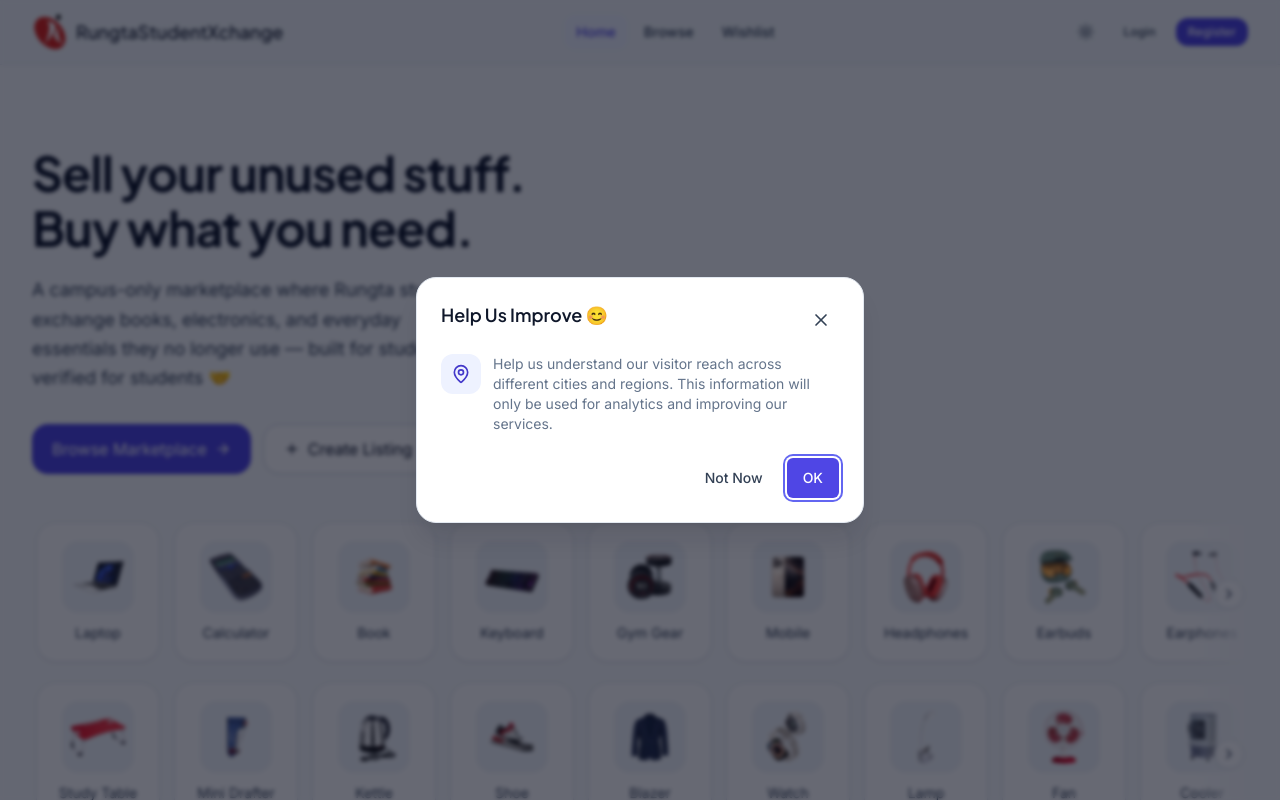
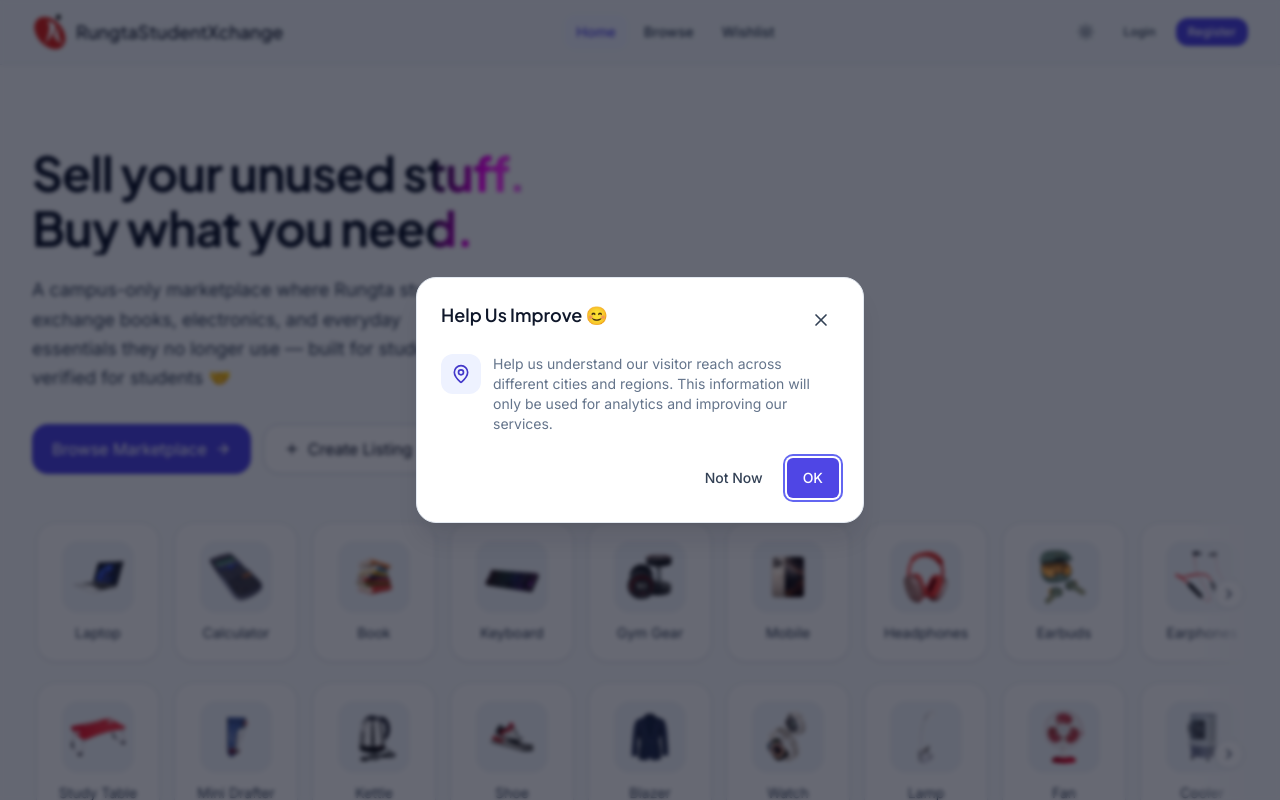
Before and after one commit to MdAdnan098/RungtaStudentXchange, a React (Vite) app in the folder frontend/: page / in a window 1280 px wide. Shown: the top 800 px of the page. Built offline with nearby package versions, Linux system fonts and the light colour scheme; no server answers.

Commit message:
feat: neon sweep hero heading and live relative listing time

```diff
--- a/frontend/src/components/browse/MarketplaceProductCard.jsx
+++ b/frontend/src/components/browse/MarketplaceProductCard.jsx
@@ -2,7 +2,7 @@ import { useState } from "react";
 import { Link } from "react-router-dom";
 import { Heart, BadgeCheck, ImageOff } from "lucide-react";
 import { formatPrice } from "@/utils/formatPrice";
-import { formatRelativeTime } from "@/utils/formatRelativeTime";
+import RelativeTime from "@/components/common/RelativeTime";
 import { CONDITION_BADGE_CLASS } from "@/constants/conditionBadges";
 import { STATUS_BADGE_CLASS, STATUS_LABEL } from "@/constants/statusBadges";
 import { cn } from "@/utils/cn";
@@ -104,7 +104,7 @@ const MarketplaceProductCard = ({ product, isWishlisted, onToggleWishlist, showS
 
         <div className="mt-auto flex items-center justify-between gap-2 border-t border-border pt-1.5 text-[0.65rem] text-text-muted">
           <span className="min-w-0 truncate">{product.seller?.name}</span>
-          <span className="shrink-0">{formatRelativeTime(product.createdAt)}</span>
+          <RelativeTime date={product.createdAt} className="shrink-0" />
         </div>
       </div>
     </div>
--- a/frontend/src/components/browse/ProductCard.jsx
+++ b/frontend/src/components/browse/ProductCard.jsx
@@ -1,7 +1,7 @@
 import { Link } from "react-router-dom";
 import { Heart, BadgeCheck } from "lucide-react";
 import { formatPrice } from "@/utils/formatPrice";
-import { formatRelativeTime } from "@/utils/formatRelativeTime";
+import RelativeTime from "@/components/common/RelativeTime";
 import { CONDITION_BADGE_CLASS } from "@/constants/conditionBadges";
 import { STATUS_BADGE_CLASS, STATUS_LABEL } from "@/constants/statusBadges";
 import { cn } from "@/utils/cn";
@@ -106,7 +106,7 @@ const ProductCard = ({ product, isWishlisted, onToggleWishlist, showStatusBadge
 
         <div className="mt-auto flex items-center justify-between gap-2 border-t border-border pt-1.5 text-[0.65rem] text-text-muted">
           <span className="min-w-0 truncate">{product.seller?.name}</span>
-          <span className="shrink-0">{formatRelativeTime(product.createdAt)}</span>
+          <RelativeTime date={product.createdAt} className="shrink-0" />
         </div>
       </div>
     </div>
--- /dev/null
+++ b/frontend/src/components/common/RelativeTime.jsx
@@ -0,0 +1,42 @@
+import { useEffect, useState } from "react";
+import { formatRelativeTime } from "@/utils/formatRelativeTime";
+
+// One shared timer for every <RelativeTime /> on the page (instead of
+// one interval per card), ticking every 30s so "just now" -> "1 min ago"
+// updates live without a refresh.
+const listeners = new Set();
+let timerId = null;
+
+const subscribe = (fn) => {
+  listeners.add(fn);
+  if (!timerId) {
+    timerId = setInterval(() => {
+      const now = Date.now();
+      listeners.forEach((l) => l(now));
+    }, 30000);
+  }
+  return () => {
+    listeners.delete(fn);
+    if (listeners.size === 0 && timerId) {
+      clearInterval(timerId);
+      timerId = null;
+    }
+  };
+};
+
+const RelativeTime = ({ date, className }) => {
+  const [now, setNow] = useState(() => Date.now());
+
+  useEffect(() => {
+    setNow(Date.now());
+    return subscribe(setNow);
+  }, [date]);
+
+  return (
+    <time dateTime={date} title={date ? new Date(date).toLocaleString() : undefined} className={className}>
+      {formatRelativeTime(date, now)}
+    </time>
+  );
+};
+
+export default RelativeTime;
--- a/frontend/src/components/home/FreshListingCard.jsx
+++ b/frontend/src/components/home/FreshListingCard.jsx
@@ -1,7 +1,7 @@
 import { Link } from "react-router-dom";
 import { Heart, BadgeCheck } from "lucide-react";
 import { formatPrice } from "@/utils/formatPrice";
-import { formatRelativeTime } from "@/utils/formatRelativeTime";
+import RelativeTime from "@/components/common/RelativeTime";
 import { CONDITION_BADGE_CLASS } from "@/constants/conditionBadges";
 import { cn } from "@/utils/cn";
 
@@ -82,7 +82,7 @@ const FreshListingCard = ({ product, isWishlisted, onToggleWishlist }) => {
 
         <div className="mt-auto flex items-center justify-between gap-2 border-t border-border pt-1.5 text-[0.65rem] text-text-muted">
           <span className="min-w-0 truncate">{product.seller?.name}</span>
-          <span className="shrink-0">{formatRelativeTime(product.createdAt)}</span>
+          <RelativeTime date={product.createdAt} className="shrink-0" />
         </div>
       </div>
     </div>
--- a/frontend/src/components/home/HeroSection.jsx
+++ b/frontend/src/components/home/HeroSection.jsx
@@ -19,7 +19,7 @@ const HeroSection = () => {
           <div className="max-w-xl">
             <h1
               id="hero-heading"
-              className="text-balance text-h1 sm:text-display-2"
+              className="neon-sweep-text text-balance text-h1 sm:text-display-2"
             >
               Sell your unused stuff. Buy what you need.
             </h1>
--- a/frontend/src/components/product/ProductInfoPanel.jsx
+++ b/frontend/src/components/product/ProductInfoPanel.jsx
@@ -1,6 +1,6 @@
 import { Clock, MapPin } from "lucide-react";
 import { formatPrice } from "@/utils/formatPrice";
-import { formatRelativeTime } from "@/utils/formatRelativeTime";
+import RelativeTime from "@/components/common/RelativeTime";
 import { CONDITION_BADGE_CLASS } from "@/constants/conditionBadges";
 
 // Product.status ("active" | "sold" | "removed") is the closest thing
@@ -38,7 +38,7 @@ const ProductInfoPanel = ({ product, children }) => {
       <p className="flex flex-wrap items-center gap-x-3 gap-y-1 text-caption text-text-muted">
         <span className="inline-flex items-center gap-1">
           <Clock className="h-3.5 w-3.5" aria-hidden="true" />
-          Posted {formatRelativeTime(product.createdAt)}
+          Posted <RelativeTime date={product.createdAt} />
         </span>
         {product.location && (
           <span className="inline-flex items-center gap-1">
--- a/frontend/src/styles/index.css
+++ b/frontend/src/styles/index.css
@@ -385,6 +385,50 @@
   }
 }
 
+/* ---- Neon light sweep text (hero heading) ---------------------------------
+   Pink -> cyan -> blue band of light starts at the left edge, glides across
+   the text and exits on the right, then rises again from the left.
+   Colours match the community guidelines neon border, just brighter. */
+.neon-sweep-text {
+  --neon-base: rgb(var(--color-text));
+  color: transparent;
+  -webkit-text-fill-color: transparent;
+  background-image:
+    linear-gradient(
+      100deg,
+      transparent 0%,
+      #ff00ff 20%,
+      #ff66ff 32%,
+      #00ffff 50%,
+      #33aaff 68%,
+      #0080ff 80%,
+      transparent 100%
+    ),
+    linear-gradient(var(--neon-base), var(--neon-base));
+  background-size: 45% 100%, 100% 100%;
+  background-repeat: no-repeat;
+  background-position: -75% 0, 0 0;
+  -webkit-background-clip: text;
+  background-clip: text;
+  animation: neon-sweep 3.6s cubic-bezier(0.45, 0, 0.55, 1) infinite;
+}
+
+@keyframes neon-sweep {
+  0% {
+    background-position: -75% 0, 0 0;
+  }
+  100% {
+    background-position: 175% 0, 0 0;
+  }
+}
+
+@media (prefers-reduced-motion: reduce) {
+  .neon-sweep-text {
+    animation: none;
+    background-position: 50% 0, 0 0;
+  }
+}
+
 /* ---- Verified badge — gentle celebratory pulse ---------------------------- */
 @keyframes badge-pulse-glow {
   0%,
```
Also changed, not shown: frontend/src/utils/formatRelativeTime.js (+24 -19 lines).
